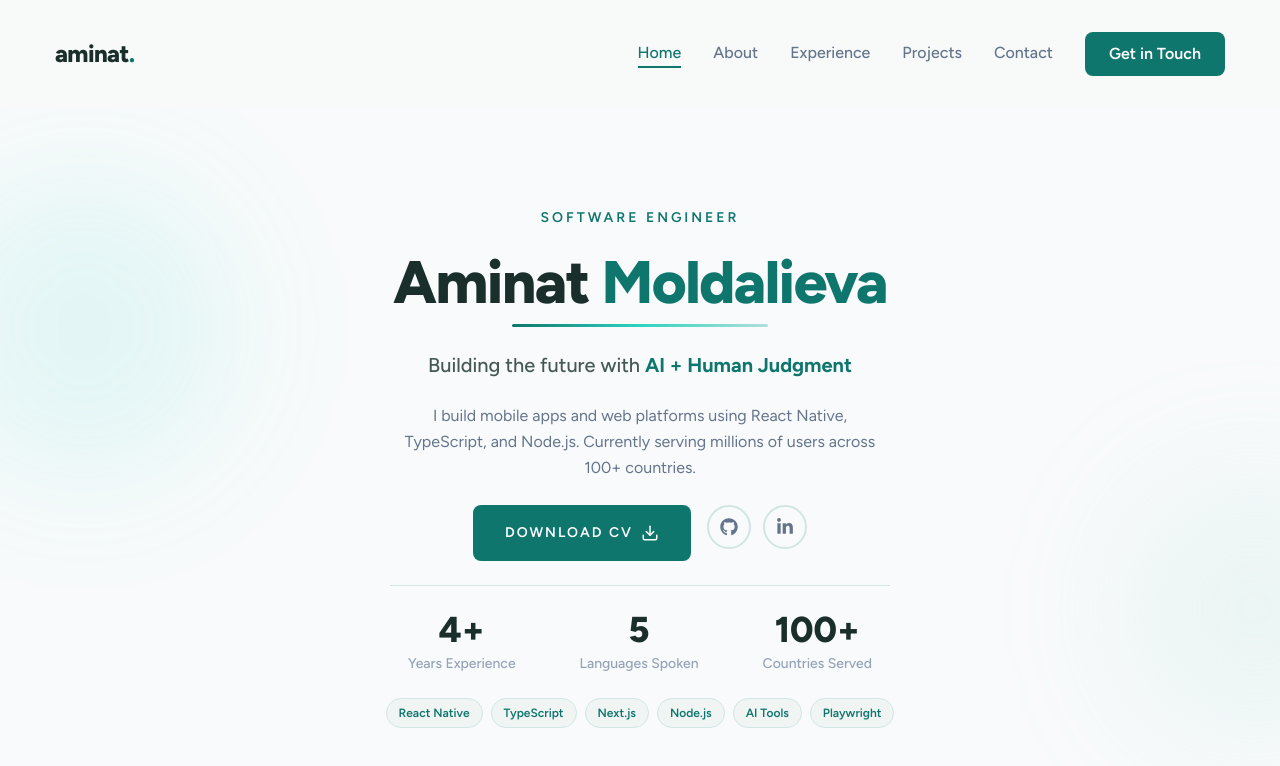
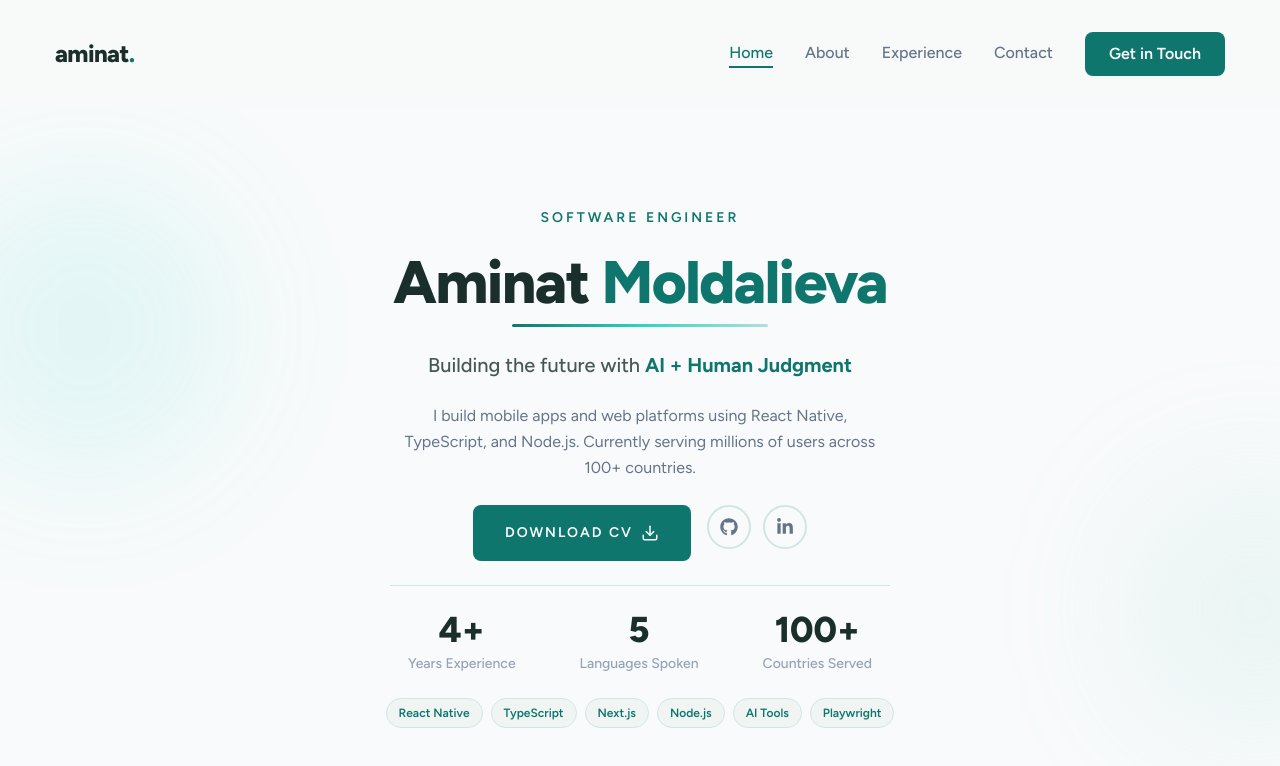
Before and after one commit to Aminat00/aminat-portfolio, a Next.js app: page / in a window 1280 px wide. Shown: the top 766 px of the page. Built offline with nearby package versions, Linux system fonts and the light colour scheme.

Commit message:
chore: hide projects tab until content is ready

```diff
--- a/src/components/mobile-nav.tsx
+++ b/src/components/mobile-nav.tsx
@@ -9,7 +9,7 @@ const links = [
   { name: "home", path: "/" },
   { name: "about", path: "/about" },
   { name: "experience", path: "/resume" },
-  { name: "projects", path: "/work" },
+  // { name: "projects", path: "/work" }, // Hidden until projects are ready
   { name: "contact", path: "/contact" },
 ];
 
--- a/src/components/nav.tsx
+++ b/src/components/nav.tsx
@@ -7,7 +7,7 @@ const links = [
   { name: "home", path: "/" },
   { name: "about", path: "/about" },
   { name: "experience", path: "/resume" },
-  { name: "projects", path: "/work" },
+  // { name: "projects", path: "/work" }, // Hidden until projects are ready
   { name: "contact", path: "/contact" },
 ];
 
```
